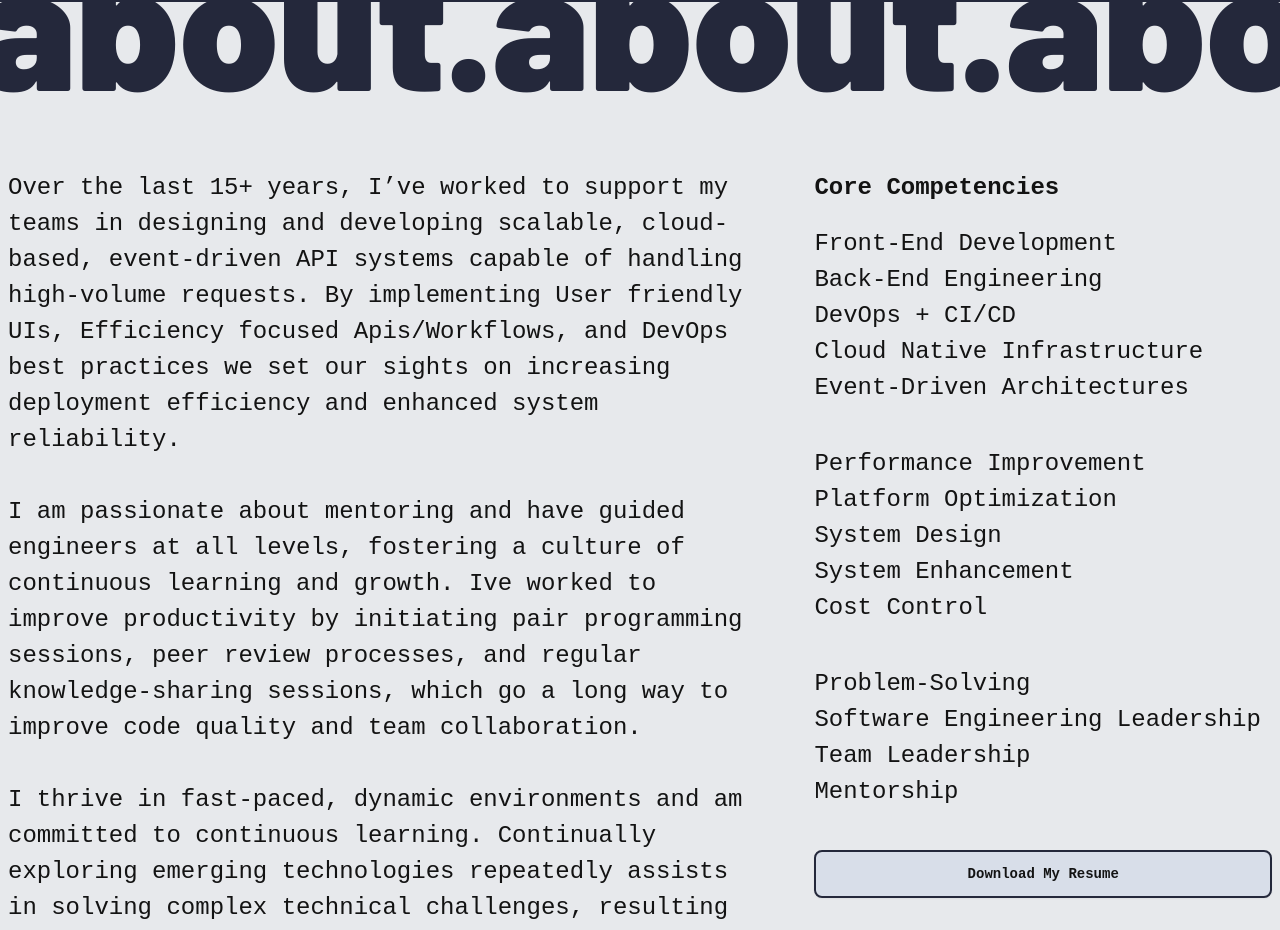
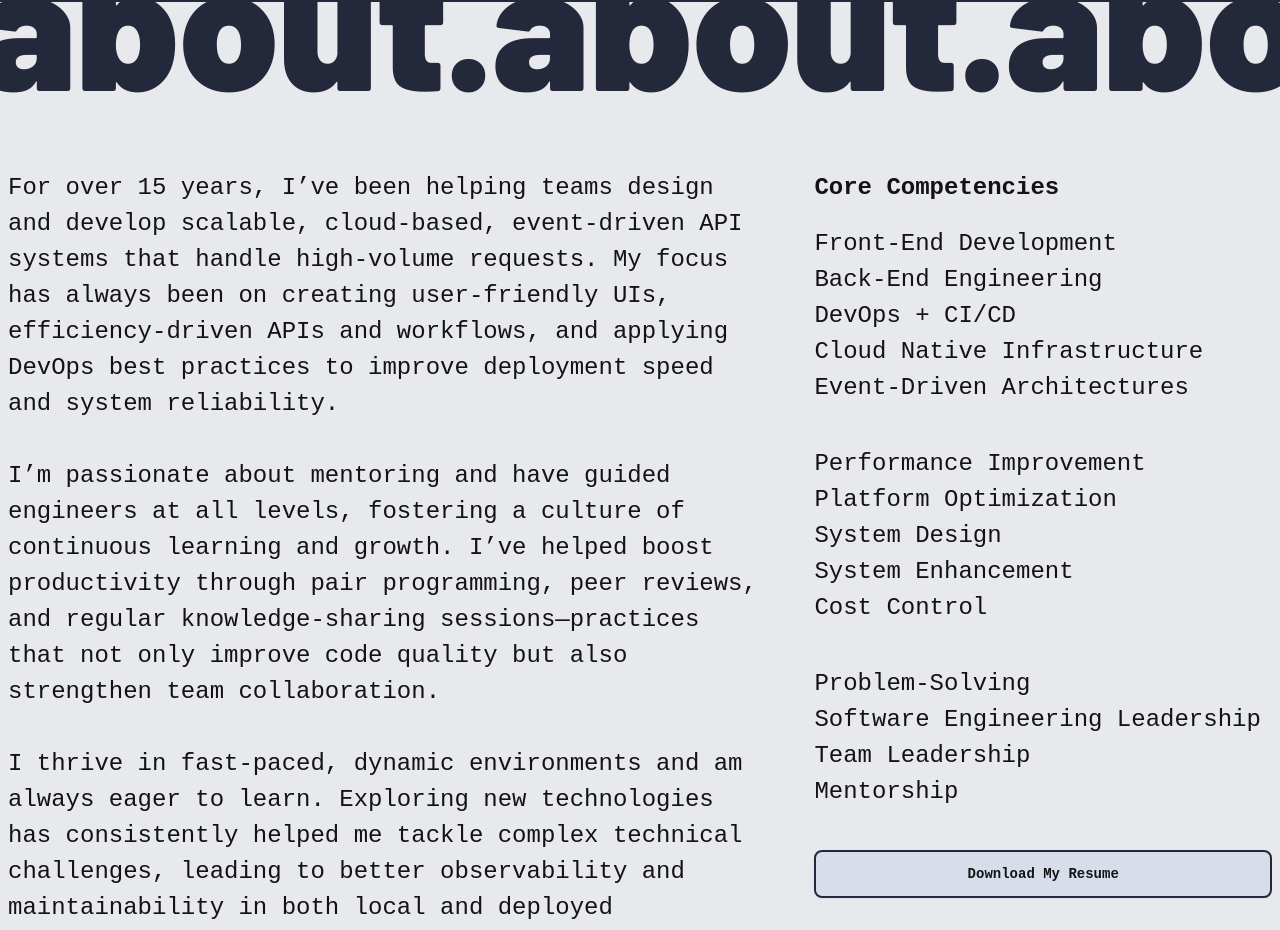
Before and after one commit to rossnelson/portfolio, a Next.js app: page / in a window 1280 px wide. Shown: the part 720-1650 px from the top of the page. Built offline with nearby package versions, Linux system fonts and the light colour scheme; a small style sheet from the web is missing.

Commit message:
fix: proofread

```diff
--- a/src/components/about.tsx
+++ b/src/components/about.tsx
@@ -38,30 +38,29 @@ export function About() {
             <Intersection>
               <div className="slideinleft">
                 <p>
-                  Over the last 15+ years, I’ve worked to support my teams in
-                  designing and developing scalable, cloud-based, event-driven
-                  API systems capable of handling high-volume requests. By
-                  implementing User friendly UIs, Efficiency focused
-                  Apis/Workflows, and DevOps best practices we set our sights on
-                  increasing deployment efficiency and enhanced system
-                  reliability.
+                  For over 15 years, I’ve been helping teams design and develop
+                  scalable, cloud-based, event-driven API systems that handle
+                  high-volume requests. My focus has always been on creating
+                  user-friendly UIs, efficiency-driven APIs and workflows, and
+                  applying DevOps best practices to improve deployment speed and
+                  system reliability.
                 </p>
                 <br />
                 <p>
-                  I am passionate about mentoring and have guided engineers at
+                  I’m passionate about mentoring and have guided engineers at
                   all levels, fostering a culture of continuous learning and
-                  growth. Ive worked to improve productivity by initiating pair
-                  programming sessions, peer review processes, and regular
-                  knowledge-sharing sessions, which go a long way to improve
-                  code quality and team collaboration.
+                  growth. I’ve helped boost productivity through pair
+                  programming, peer reviews, and regular knowledge-sharing
+                  sessions—practices that not only improve code quality but also
+                  strengthen team collaboration.
                 </p>
                 <br />
                 <p>
-                  I thrive in fast-paced, dynamic environments and am committed
-                  to continuous learning. Continually exploring emerging
-                  technologies repeatedly assists in solving complex technical
-                  challenges, resulting in vastly improved observability and
-                  maintainability in both local and deployed environments.
+                  I thrive in fast-paced, dynamic environments and am always
+                  eager to learn. Exploring new technologies has consistently
+                  helped me tackle complex technical challenges, leading to
+                  better observability and maintainability in both local and
+                  deployed environments.
                 </p>
               </div>
             </Intersection>
```
